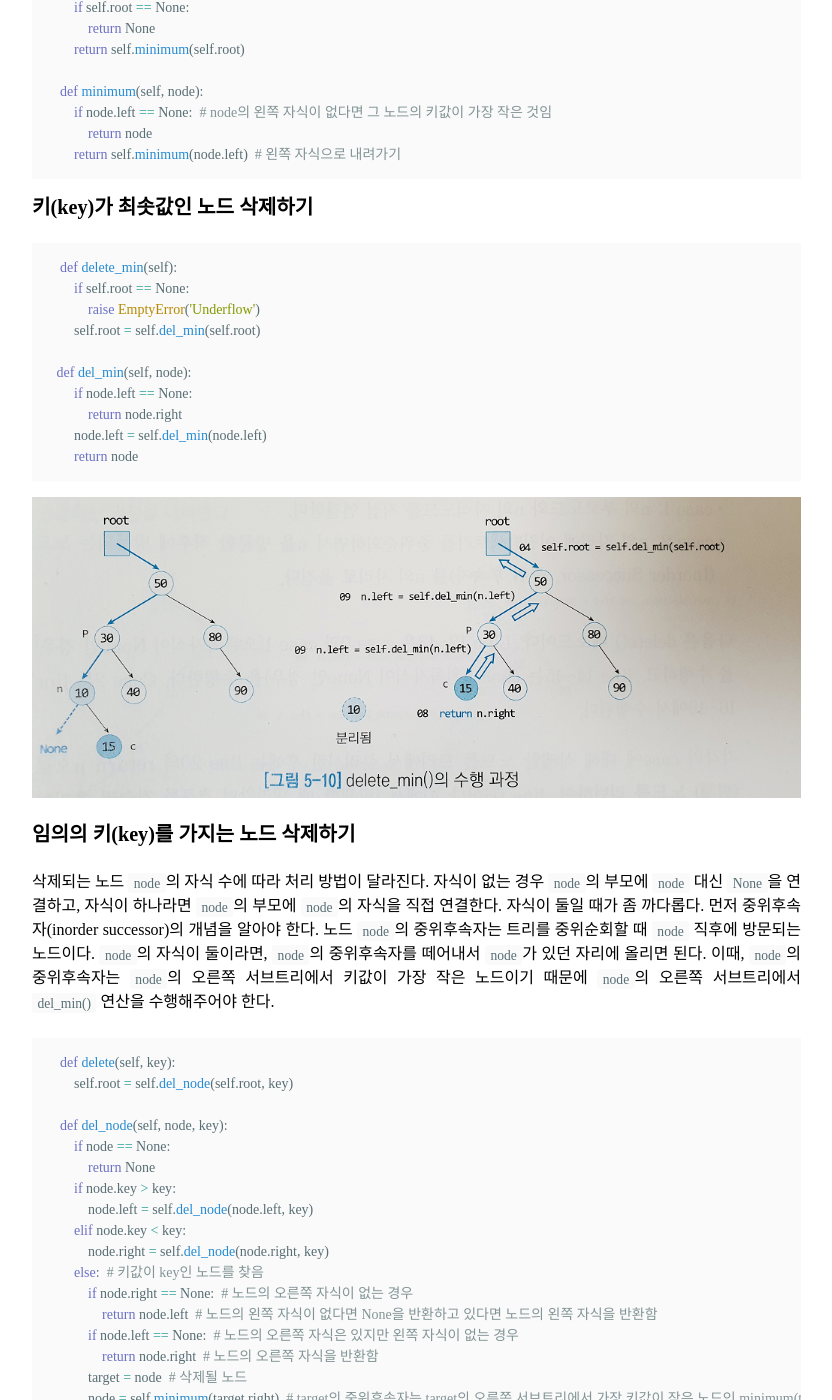
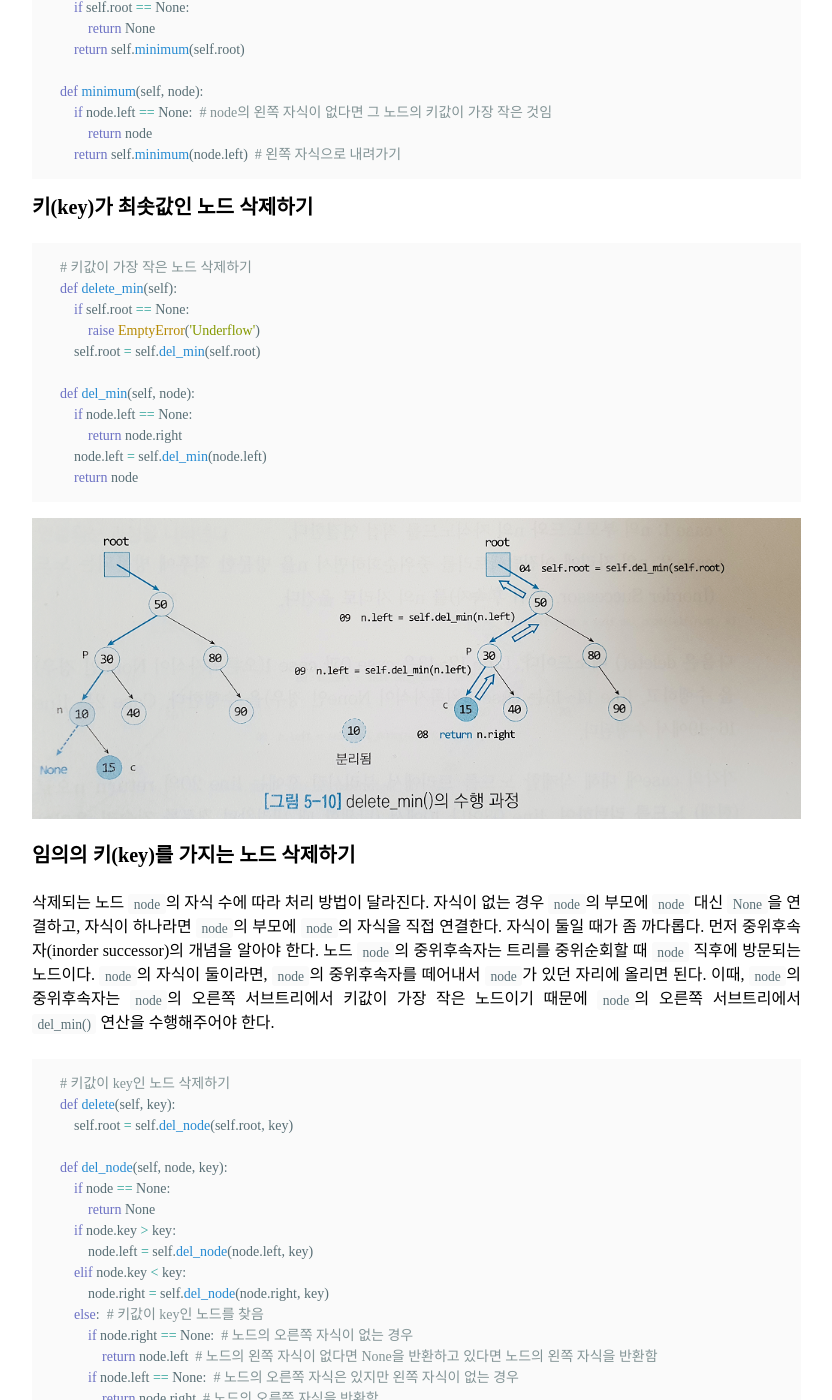
Before and after one commit to boreum0302/blog, a Jekyll site: the page built from _posts/2020-04-07-search-tree.md, in a window 1280 px wide and 1400 px high, scrolled down 2296 px. Shown: the whole window, without its empty margins (335-1167 px from the left). Built offline with Jekyll 4.4.1, drawn with Linux system fonts in a browser that asks for light colours; nearby versions of some CDN libraries; some web fonts are replaced.

Commit message:
Update 2020-04-07-search-tree.md

````diff
--- a/_posts/2020-04-07-search-tree.md
+++ b/_posts/2020-04-07-search-tree.md
@@ -81,12 +81,13 @@ class BST:
 
 ### 키(key)가 최솟값인 노드 삭제하기
 ```python
+    # 키값이 가장 작은 노드 삭제하기
     def delete_min(self):
         if self.root == None:
             raise EmptyError('Underflow')
         self.root = self.del_min(self.root)
 
-   def del_min(self, node):
+    def del_min(self, node):
         if node.left == None:
             return node.right
         node.left = self.del_min(node.left)
@@ -100,6 +101,7 @@ class BST:
 삭제되는 노드 `node`의 자식 수에 따라 처리 방법이 달라진다. 자식이 없는 경우 `node`의 부모에 `node` 대신 `None`을 연결하고, 자식이 하나라면 `node`의 부모에 `node`의 자식을 직접 연결한다. 자식이 둘일 때가 좀 까다롭다. 먼저 중위후속자(inorder successor)의 개념을 알아야 한다. 노드 `node`의 중위후속자는 트리를 중위순회할 때 `node` 직후에 방문되는 노드이다. `node`의 자식이 둘이라면, `node`의 중위후속자를 떼어내서 `node`가 있던 자리에 올리면 된다. 이때, `node`의 중위후속자는 `node`의 오른쪽 서브트리에서 키값이 가장 작은 노드이기 때문에 `node`의 오른쪽 서브트리에서 `del_min()` 연산을 수행해주어야 한다.
 
 ```python
+    # 키값이 key인 노드 삭제하기
     def delete(self, key):
         self.root = self.del_node(self.root, key)
 
````
